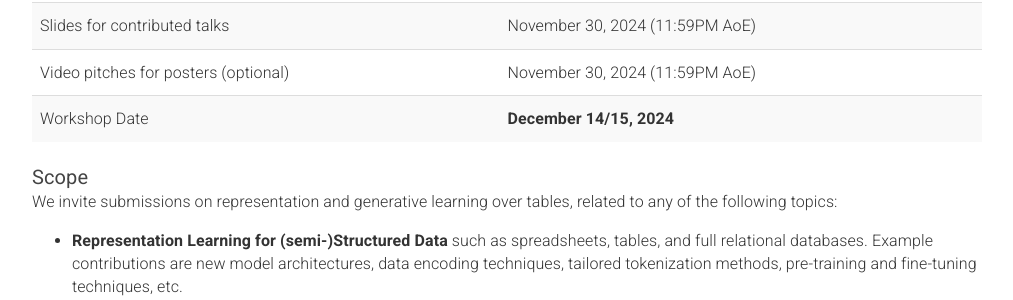
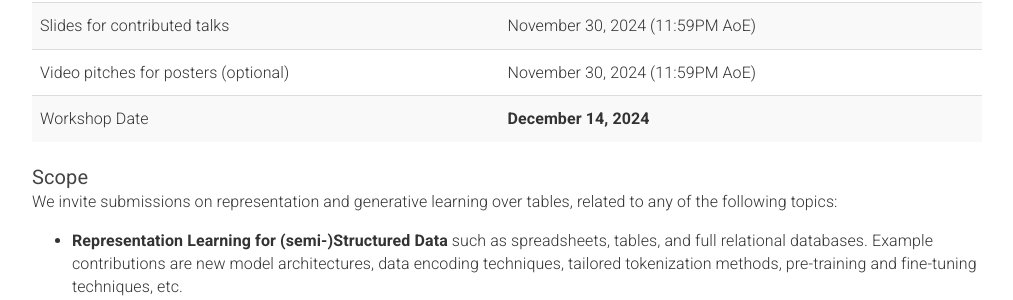
Before and after one commit to table-representation-learning/table-representation-learning.github.io, a Jekyll site: the page built from _pages/home.html, in a window 1280 px wide and 900 px high, scrolled down 1011 px. Shown: the part 151-451 px from the top of the window, without its empty margins (133-1146 px from the left). Built offline with Jekyll 4.4.1, drawn with Linux system fonts in a browser that asks for light colours.

Commit message:
Add final workshop date

```diff
--- a/_pages/home.html
+++ b/_pages/home.html
@@ -127,7 +127,7 @@ acknowledgements: ""
                     </tr>
                     <tr>
                         <td>Workshop Date</td>
-                        <td><b>December 14/15, 2024</b></td>
+                        <td><b>December 14, 2024</b></td>
                     </tr>
                 </tbody>
             </table>
```
